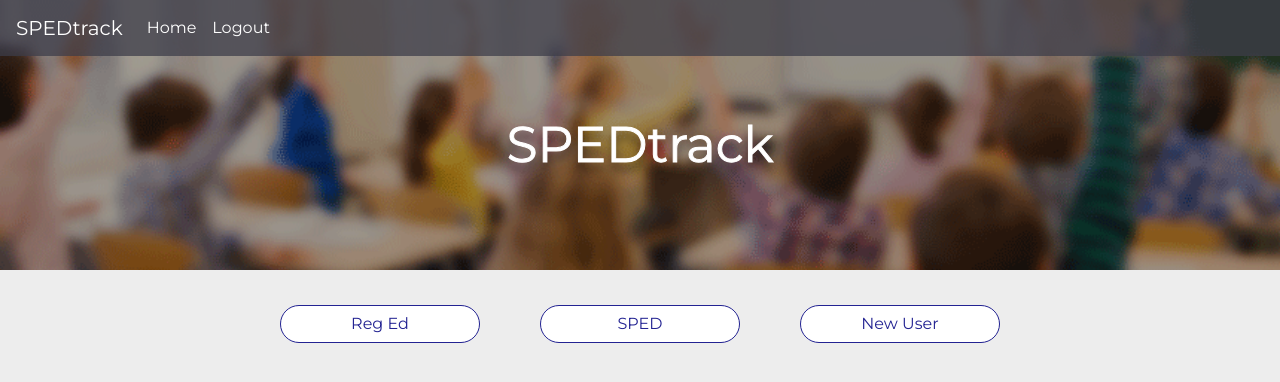
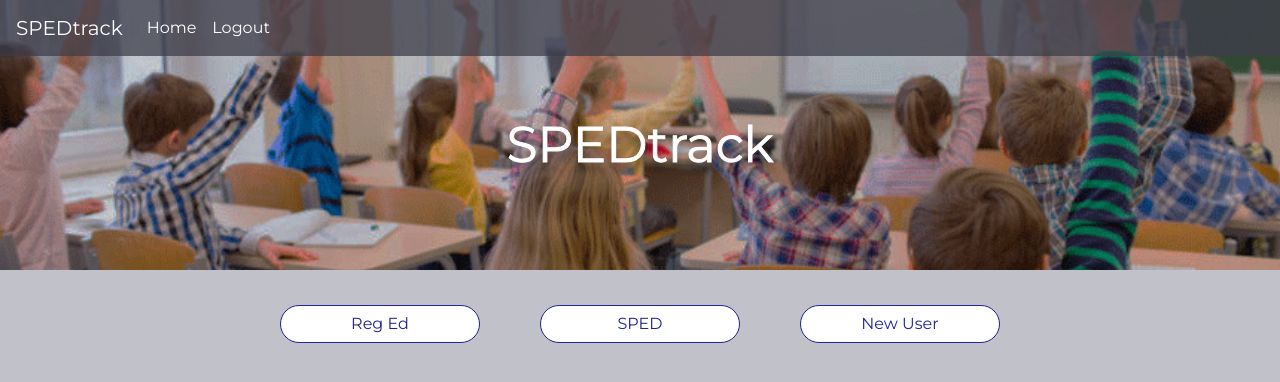
Before and after one commit to rcliffd/spedtrack, a React (Create React App) app: page / in a window 1280 px wide. Shown: the top 382 px of the page. Built offline with nearby package versions, Linux system fonts and the light colour scheme.

Commit message:
Made handleHoursSubmit, CSS

```diff
--- a/src/style.css
+++ b/src/style.css
@@ -11,7 +11,7 @@
 }
 
 body {
-    background-color: rgba(211, 211, 211, 0.40);
+    background-color: rgb(192, 193, 201);
 }
 
 .btn-outline-secondary:hover {
@@ -94,7 +94,7 @@ span.navbar-toggler-icon {
 
 .jumbotron{
     /* background-color: rgb(212, 191, 2); */
-    background-image: url("./images/kids.png");
+    background-image: url("./images/kids2.png");
     background-position: center;
     background-repeat: no-repeat;
     background-size: cover;
```
Also changed, not shown: src/images/kids2.png (added).
